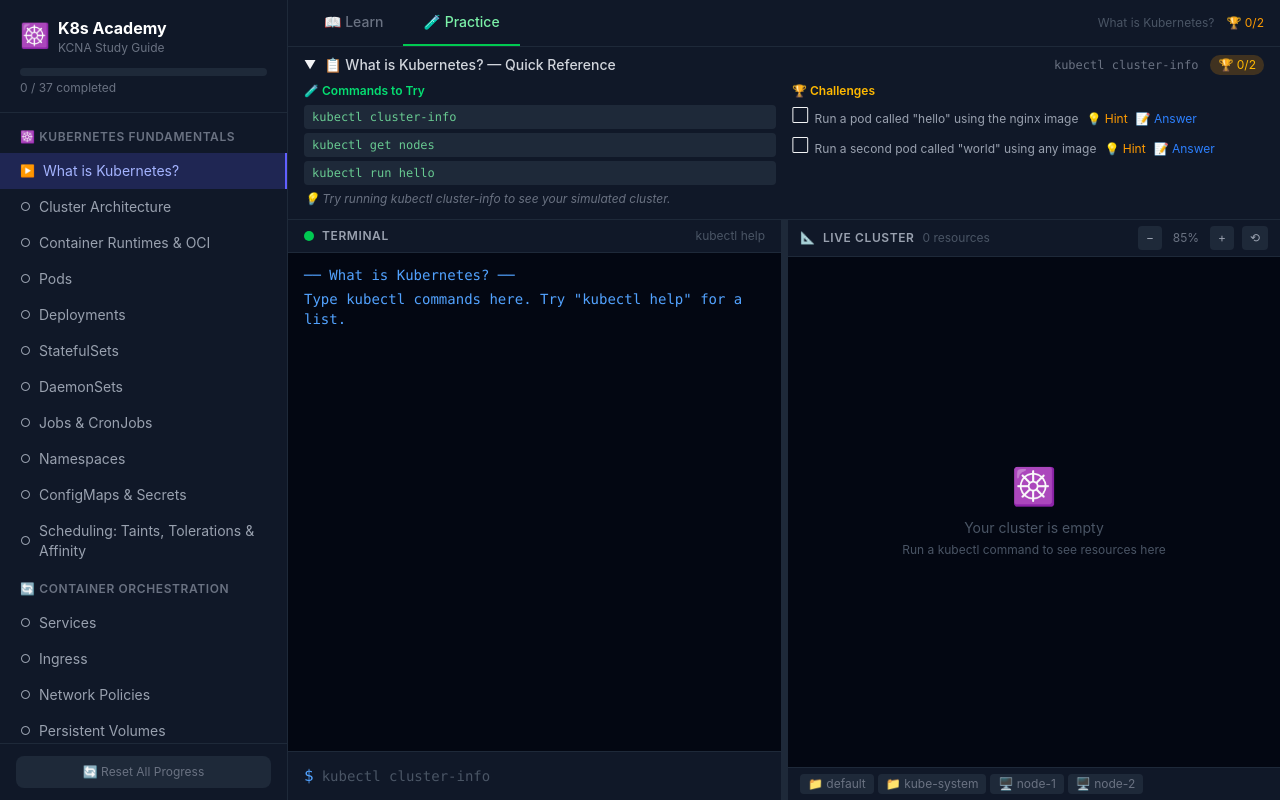
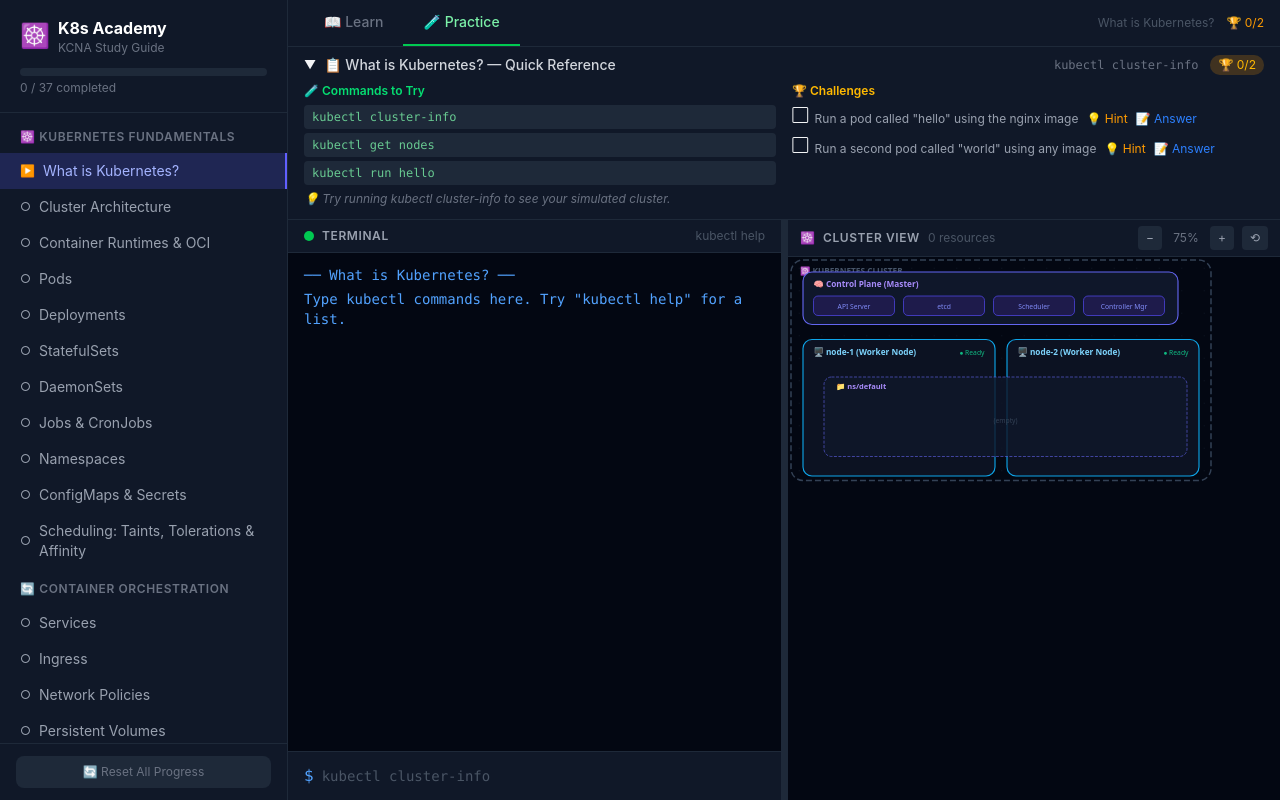
Before and after one commit to MallardxGreen/K8-Learning-Simulator, a React (Vite) app: page / in a window 1280 px wide. Both pictures are taken after a click on the button "🧪 Practice". Built offline with nearby package versions, Linux system fonts and the light colour scheme.

Commit message:
Redesign LiveDiagram with K8s architecture hierarchy: Cluster boundary, Control Plane, Worker Nodes, Namespaces, resource grid layout

```diff
--- a/src/components/LiveDiagram.tsx
+++ b/src/components/LiveDiagram.tsx
@@ -6,8 +6,6 @@
 }
 
 const RESOURCE_STYLE: Record<string, { emoji: string; bg: string; border: string; text: string }> = {
-  namespace:  { emoji: '📁', bg: '#1e1b4b', border: '#6366f1', text: '#a78bfa' },
-  node:       { emoji: '🖥️', bg: '#0c4a6e', border: '#0284c7', text: '#7dd3fc' },
   pod:        { emoji: '🐳', bg: '#1e3a5f', border: '#3b82f6', text: '#93c5fd' },
   deployment: { emoji: '🚀', bg: '#064e3b', border: '#10b981', text: '#6ee7b7' },
   replicaset: { emoji: '📋', bg: '#134e4a', border: '#14b8a6', text: '#5eead4' },
@@ -19,7 +17,7 @@
   configmap:  { emoji: '⚙️', bg: '#334155', border: '#64748b', text: '#cbd5e1' },
   secret:     { emoji: '🔒', bg: '#7f1d1d', border: '#ef4444', text: '#fca5a5' },
   ingress:    { emoji: '🔀', bg: '#4c1d95', border: '#7c3aed', text: '#c4b5fd' },
-  persistentvolume: { emoji: '💾', bg: '#1e3a5f', border: '#2563eb', text: '#93c5fd' },
+  persistentvolume:      { emoji: '💾', bg: '#1e3a5f', border: '#2563eb', text: '#93c5fd' },
   persistentvolumeclaim: { emoji: '📎', bg: '#1e3a5f', border: '#3b82f6', text: '#93c5fd' },
   serviceaccount: { emoji: '👤', bg: '#334155', border: '#94a3b8', text: '#e2e8f0' },
   role:       { emoji: '🛡️', bg: '#4c1d95', border: '#8b5cf6', text: '#c4b5fd' },
@@ -29,179 +27,160 @@
   networkpolicy: { emoji: '🔥', bg: '#7f1d1d', border: '#dc2626', text: '#fca5a5' },
 };
 
-const SYSTEM_NAMES = new Set(['default', 'kube-system', 'node-1', 'node-2']);
-const NODE_W = 150;
-const NODE_H = 60;
-const GAP_X = 30;
-const GAP_Y = 50;
-const TREE_GAP = 60; // gap between separate deployment trees
-const SECTION_GAP = 50; // gap between sections (trees vs standalone)
-const PAD = 40;
+const NODE_W = 140;
+const NODE_H = 50;
+const GAP = 16;
+const NS_PAD = 16;
+const COLS_PER_NS = 3;
+
+// Cluster-scoped resource types (not inside a namespace)
+const CLUSTER_SCOPED = new Set(['namespace', 'node', 'persistentvolume', 'clusterrole', 'clusterrolebinding']);
 
 export default function LiveDiagram({ cluster }: LiveDiagramProps) {
-  const [zoom, setZoom] = useState(0.85);
+  const [zoom, setZoom] = useState(0.75);
   const [pan, setPan] = useState({ x: 0, y: 0 });
   const isPanning = useRef(false);
   const lastMouse = useRef({ x: 0, y: 0 });
-  const containerRef = useRef<HTMLDivElement>(null);
 
-  const systemRes = cluster.resources.filter(r =>
-    SYSTEM_NAMES.has(r.name) && (r.type === 'namespace' || r.type === 'node')
-  );
-  const userRes = cluster.resources.filter(r => !systemRes.includes(r));
+  // Separate resources
+  const nodes = cluster.resources.filter(r => r.type === 'node');
+  const namespaces = cluster.resources.filter(r => r.type === 'namespace');
+  const clusterScoped = cluster.resources.filter(r => CLUSTER_SCOPED.has(r.type) && r.type !== 'node' && r.type !== 'namespace');
+  const namespacedRes = cluster.resources.filter(r => !CLUSTER_SCOPED.has(r.type));
 
-  // Build parent→children map
-  const childrenOf = useMemo(() => {
-    const map = new Map<string, K8sResource[]>();
-    for (const r of userRes) {
-      const parentId = (r.metadata.managedBy as string) || (r.metadata.targetRef as string);
-      if (parentId) {
-        if (!map.has(parentId)) map.set(parentId, []);
-        map.get(parentId)!.push(r);
+  // Group namespaced resources by namespace
+  const byNamespace = useMemo(() => {
+    const map: Record<string, K8sResource[]> = {};
+    for (const ns of namespaces) {
+      map[ns.name] = [];
     }
+    for (const r of namespacedRes) {
+      const ns = r.namespace || 'default';
+      if (!map[ns]) map[ns] = [];
+      map[ns].push(r);
     }
     return map;
-  }, [userRes]);
+  }, [namespaces, namespacedRes]);
 
-  // Find root resources (no parent)
-  const managedIds = useMemo(() => {
-    const set = new Set<string>();
-    for (const r of userRes) {
-      const parentId = (r.metadata.managedBy as string) || (r.metadata.targetRef as string);
-      if (parentId) set.add(r.id);
-    }
-    return set;
-  }, [userRes]);
+  // Only show namespaces that have user resources (or are non-system)
+  const visibleNamespaces = useMemo(() => {
+    return Object.entries(byNamespace)
+      .filter(([name, res]) => res.length > 0 || (name !== 'kube-system'))
+      .sort(([a], [b]) => {
+        if (a === 'default') return -1;
+        if (b === 'default') return 1;
+        return a.localeCompare(b);
+      });
+  }, [byNamespace]);
 
-  const roots = useMemo(() => userRes.filter(r => !managedIds.has(r.id)), [userRes, managedIds]);
+  const userResourceCount = namespacedRes.length + clusterScoped.length;
 
-  // Separate into trees (resources with children) and standalone
-  const treeRoots = roots.filter(r => childrenOf.has(r.id));
-  const standalone = roots.filter(r => !childrenOf.has(r.id));
+  // Layout computation
+  const layout = useMemo(() => {
+    const CONTROL_PLANE_H = 70;
+    const CONTROL_PLANE_W = 500;
+    const CLUSTER_PAD = 20;
+    const NODE_BOX_PAD = 16;
 
-  // Layout: position each tree, then standalone resources
-  const positions = useMemo(() => {
-    const pos = new Map<string, { x: number; y: number }>();
+    let totalW = 0;
+    let totalH = 0;
 
-    // Layout a tree rooted at `res` starting at (startX, startY)
-    // Returns the width consumed
-    function layoutTree(res: K8sResource, startX: number, startY: number): number {
-      const children = childrenOf.get(res.id) || [];
-      if (children.length === 0) {
-        pos.set(res.id, { x: startX, y: startY });
-        return NODE_W;
+    // Control plane at top
+    const cpX = CLUSTER_PAD;
+    const cpY = CLUSTER_PAD;
+    totalW = Math.max(totalW, cpX + CONTROL_PLANE_W + CLUSTER_PAD);
+    totalH = cpY + CONTROL_PLANE_H + 20;
+
+    // Worker nodes side by side below control plane
+    const nodesStartY = totalH;
+    const nodeLayouts: { name: string; x: number; y: number; w: number; h: number; taints: string[]; status: string }[] = [];
+
+    // Calculate namespace boxes for each node (we distribute namespaces across nodes)
+    // For simplicity: all namespaces go inside a "worker nodes" area
+    // Each namespace is a box containing its resources in a grid
+
+    const nsLayouts: { name: string; x: number; y: number; w: number; h: number; resources: K8sResource[] }[] = [];
+
+    let nsX = CLUSTER_PAD + NODE_BOX_PAD + 12;
+    let nsY = nodesStartY + 50; // leave room for node header
+    let maxNsRowH = 0;
+    const maxRowW = 800;
+
+    for (const [nsName, nsRes] of visibleNamespaces) {
+      const rows = Math.ceil(nsRes.length / COLS_PER_NS) || 1;
+      const nsW = COLS_PER_NS * (NODE_W + GAP) + NS_PAD * 2 - GAP;
+      const nsH = NS_PAD * 2 + 24 + rows * (NODE_H + GAP) - GAP;
+
+      if (nsX + nsW > maxRowW) {
+        nsX = CLUSTER_PAD + NODE_BOX_PAD + 12;
+        nsY += maxNsRowH + GAP;
+        maxNsRowH = 0;
       }
 
-      // Layout children first to know total width
-      let childX = startX;
-      const childWidths: number[] = [];
-      for (const child of children) {
-        const w = layoutTree(child, childX, startY + NODE_H + GAP_Y);
-        childWidths.push(w);
-        childX += w + GAP_X;
-      }
-      const totalChildWidth = childX - GAP_X - startX;
-
-      // Center parent above children
-      const parentX = startX + Math.max(0, (totalChildWidth - NODE_W) / 2);
-      pos.set(res.id, { x: parentX, y: startY });
-
-      return Math.max(NODE_W, totalChildWidth);
+      nsLayouts.push({ name: nsName, x: nsX, y: nsY, w: nsW, h: nsH, resources: nsRes });
+      maxNsRowH = Math.max(maxNsRowH, nsH);
+      nsX += nsW + GAP;
+      totalW = Math.max(totalW, nsX + CLUSTER_PAD);
     }
 
-    let cursorX = PAD;
-    const treeStartY = PAD;
+    const nsEndY = nsY + maxNsRowH + NODE_BOX_PAD;
 
-    // Layout each tree root
-    for (let i = 0; i < treeRoots.length; i++) {
-      const w = layoutTree(treeRoots[i], cursorX, treeStartY);
-      cursorX += w + TREE_GAP;
+    // Worker node boxes encompass the namespace area
+    const nodeAreaW = Math.max(totalW - CLUSTER_PAD * 2, CONTROL_PLANE_W);
+    for (let i = 0; i < nodes.length; i++) {
+      const n = nodes[i];
+      const nW = (nodeAreaW - GAP * (nodes.length - 1)) / nodes.length;
+      const nX = CLUSTER_PAD + i * (nW + GAP);
+      const nH = nsEndY - nodesStartY + 10;
+      const taints = Array.isArray(n.metadata.taints) ? (n.metadata.taints as string[]) : [];
+      nodeLayouts.push({
+        name: n.name,
+        x: nX,
+        y: nodesStartY,
+        w: nW,
+        h: nH,
+        taints,
+        status: (n.metadata.status as string) || 'Ready',
+      });
     }
 
-    // Find max Y used by trees
-    let maxTreeY = treeStartY;
-    for (const [, p] of pos) {
-      maxTreeY = Math.max(maxTreeY, p.y + NODE_H);
+    totalW = Math.max(totalW, CLUSTER_PAD * 2 + nodeAreaW);
+    totalH = nsEndY + 20;
+
+    // Cluster-scoped resources below nodes
+    let csY = totalH;
+    const csLayouts: { resource: K8sResource; x: number; y: number }[] = [];
+    if (clusterScoped.length > 0) {
+      let csX = CLUSTER_PAD;
+      for (const r of clusterScoped) {
+        if (csX + NODE_W > totalW - CLUSTER_PAD) {
+          csX = CLUSTER_PAD;
+          csY += NODE_H + GAP;
+        }
+        csLayouts.push({ resource: r, x: csX, y: csY });
+        csX += NODE_W + GAP;
+      }
+      totalH = csY + NODE_H + CLUSTER_PAD;
     }
 
-    // Layout standalone resources in a row below trees (or at top if no trees)
-    const standaloneY = treeRoots.length > 0 ? maxTreeY + SECTION_GAP : PAD;
-
-    // Group standalone by type for visual clarity
-    const standaloneByType: Record<string, K8sResource[]> = {};
-    for (const r of standalone) {
-      if (!standaloneByType[r.type]) standaloneByType[r.type] = [];
-      standaloneByType[r.type].push(r);
-    }
-
-    const typeOrder = ['namespace', 'ingress', 'service', 'configmap', 'secret', 'pod'];
-    const orderedTypes = typeOrder.filter(t => standaloneByType[t]);
-    // Add any types not in the order
-    for (const t of Object.keys(standaloneByType)) {
-      if (!orderedTypes.includes(t)) orderedTypes.push(t);
-    }
-
-    let sX = PAD;
-    let sY = standaloneY;
-    const maxPerRow = 5;
-
-    for (const type of orderedTypes) {
-      const items = standaloneByType[type];
-      for (let i = 0; i < items.length; i++) {
-        if (i > 0 && i % maxPerRow === 0) {
-          sX = PAD;
-          sY += NODE_H + GAP_Y;
-        }
-        pos.set(items[i].id, { x: sX, y: sY });
-        sX += NODE_W + GAP_X;
-      }
-      // New row for next type
-      sX = PAD;
-      sY += NODE_H + GAP_Y;
-    }
-
-    return pos;
-  }, [userRes, childrenOf, treeRoots, standalone]);
-
-  // Compute SVG bounds
-  let svgW = 400;
-  let svgH = 200;
-  for (const [, p] of positions) {
-    svgW = Math.max(svgW, p.x + NODE_W + PAD);
-    svgH = Math.max(svgH, p.y + NODE_H + PAD);
-  }
-
-  // Build arrows
-  const arrows = useMemo(() => {
-    const result: { fromX: number; fromY: number; toX: number; toY: number; color: string }[] = [];
-    for (const r of userRes) {
-      const parentId = (r.metadata.managedBy as string) || (r.metadata.targetRef as string);
-      if (!parentId) continue;
-      const childPos = positions.get(r.id);
-      const parentPos = positions.get(parentId);
-      if (!childPos || !parentPos) continue;
-      const parentRes = userRes.find(p => p.id === parentId);
-      const style = RESOURCE_STYLE[parentRes?.type || 'pod'];
-      result.push({
-        fromX: parentPos.x + NODE_W / 2,
-        fromY: parentPos.y + NODE_H,
-        toX: childPos.x + NODE_W / 2,
-        toY: childPos.y,
-        color: style?.border || '#475569',
-      });
-    }
-    return result;
-  }, [userRes, positions]);
+    return {
+      totalW: Math.max(totalW, 560),
+      totalH: Math.max(totalH, 300),
+      cpX, cpY, CONTROL_PLANE_W, CONTROL_PLANE_H,
+      nodeLayouts,
+      nsLayouts,
+      csLayouts,
+    };
+  }, [nodes, visibleNamespaces, clusterScoped]);
 
   // Zoom/pan handlers
   const zoomIn = useCallback(() => setZoom(z => Math.min(3, z + 0.15)), []);
-  const zoomOut = useCallback(() => setZoom(z => Math.max(0.2, z - 0.15)), []);
-  const resetView = useCallback(() => { setZoom(0.85); setPan({ x: 0, y: 0 }); }, []);
+  const zoomOut = useCallback(() => setZoom(z => Math.max(0.15, z - 0.15)), []);
+  const resetView = useCallback(() => { setZoom(0.75); setPan({ x: 0, y: 0 }); }, []);
 
   const handleWheel = useCallback((e: React.WheelEvent) => {
     e.preventDefault();
-    const delta = e.deltaY > 0 ? -0.08 : 0.08;
-    setZoom(z => Math.min(3, Math.max(0.2, z + delta)));
+    setZoom(z => Math.min(3, Math.max(0.15, z + (e.deltaY > 0 ? -0.08 : 0.08))));
   }, []);
 
   const handleMouseDown = useCallback((e: React.MouseEvent) => {
@@ -213,110 +192,135 @@
   useEffect(() => {
     const onMove = (e: MouseEvent) => {
       if (!isPanning.current) return;
-      const dx = e.clientX - lastMouse.current.x;
-      const dy = e.clientY - lastMouse.current.y;
+      setPan(p => ({ x: p.x + e.clientX - lastMouse.current.x, y: p.y + e.clientY - lastMouse.current.y }));
       lastMouse.current = { x: e.clientX, y: e.clientY };
-      setPan(p => ({ x: p.x + dx, y: p.y + dy }));
     };
     const onUp = () => { isPanning.current = false; };
     window.addEventListener('mousemove', onMove);
     window.addEventListener('mouseup', onUp);
-    return () => {
-      window.removeEventListener('mousemove', onMove);
-      window.removeEventListener('mouseup', onUp);
-    };
+    return () => { window.removeEventListener('mousemove', onMove); window.removeEventListener('mouseup', onUp); };
   }, []);
+
+  // Helper to render a resource card
+  function renderResource(r: K8sResource, x: number, y: number) {
+    const style = RESOURCE_STYLE[r.type] || RESOURCE_STYLE.pod;
+    const displayName = r.name.length > 14 ? r.name.slice(0, 13) + '…' : r.name;
+    const status = r.metadata.status as string | undefined;
+    return (
+      <g key={r.id}>
+        <rect x={x} y={y} width={NODE_W} height={NODE_H} rx={8} fill={style.bg} stroke={style.border} strokeWidth={1.5} />
+        <text x={x + 12} y={y + 20} fontSize={14}>{style.emoji}</text>
+        <text x={x + 32} y={y + 20} fill={style.text} fontSize={10} fontWeight={600} fontFamily="system-ui">{displayName}</text>
+        <text x={x + 12} y={y + 38} fill="#64748b" fontSize={8} fontFamily="system-ui">{r.type}</text>
+        {status && (
+          <text x={x + NODE_W - 10} y={y + 38} fill={status === 'Running' ? '#10b981' : status.includes('Disabled') ? '#ef4444' : '#f59e0b'} fontSize={8} textAnchor="end" fontFamily="system-ui">● {status}</text>
+        )}
+      </g>
+    );
+  }
 
   return (
     <div className="h-full flex flex-col bg-gray-950 border-l border-gray-800 overflow-hidden">
+      {/* Header */}
       <div className="flex items-center justify-between px-3 py-1.5 bg-gray-900 border-b border-gray-800 flex-shrink-0">
         <div className="flex items-center gap-2">
-          <span className="text-xs">📐</span>
-          <span className="text-xs font-semibold text-gray-400 uppercase tracking-wider">Live Cluster</span>
-          <span className="text-xs text-gray-600">{userRes.length} resource{userRes.length !== 1 ? 's' : ''}</span>
+          <span className="text-xs">☸️</span>
+          <span className="text-xs font-semibold text-gray-400 uppercase tracking-wider">Cluster View</span>
+          <span className="text-xs text-gray-600">{userResourceCount} resource{userResourceCount !== 1 ? 's' : ''}</span>
         </div>
         <div className="flex items-center gap-1">
-          <button onClick={zoomOut} className="w-6 h-6 flex items-center justify-center text-xs text-gray-400 bg-gray-800 rounded hover:bg-gray-700 transition-colors" title="Zoom out">−</button>
+          <button onClick={zoomOut} className="w-6 h-6 flex items-center justify-center text-xs text-gray-400 bg-gray-800 rounded hover:bg-gray-700">−</button>
           <span className="text-xs text-gray-500 w-10 text-center">{Math.round(zoom * 100)}%</span>
-          <button onClick={zoomIn} className="w-6 h-6 flex items-center justify-center text-xs text-gray-400 bg-gray-800 rounded hover:bg-gray-700 transition-colors" title="Zoom in">+</button>
-          <button onClick={resetView} className="ml-1 px-2 h-6 flex items-center justify-center text-xs text-gray-400 bg-gray-800 rounded hover:bg-gray-700 transition-colors" title="Reset view">⟲</button>
+          <button onClick={zoomIn} className="w-6 h-6 flex items-center justify-center text-xs text-gray-400 bg-gray-800 rounded hover:bg-gray-700">+</button>
+          <button onClick={resetView} className="ml-1 px-2 h-6 flex items-center justify-center text-xs text-gray-400 bg-gray-800 rounded hover:bg-gray-700">⟲</button>
         </div>
       </div>
 
+      {/* SVG Canvas */}
       <div
-        ref={containerRef}
         className="flex-1 overflow-hidden cursor-grab active:cursor-grabbing"
         onWheel={handleWheel}
         onMouseDown={handleMouseDown}
       >
-        {userRes.length === 0 ? (
-          <div className="h-full flex flex-col items-center justify-center text-gray-600">
-            <span className="text-4xl mb-3">☸️</span>
-            <p className="text-sm">Your cluster is empty</p>
-            <p className="text-xs mt-1">Run a kubectl command to see resources here</p>
-          </div>
-        ) : (
         <svg width="100%" height="100%" style={{ overflow: 'visible' }}>
           <defs>
-              <marker id="live-arrow" markerWidth="8" markerHeight="6" refX="7" refY="3" orient="auto">
-                <polygon points="0 0, 8 3, 0 6" fill="#475569" />
-              </marker>
+            <pattern id="grid" width="30" height="30" patternUnits="userSpaceOnUse">
+              <circle cx="15" cy="15" r="0.5" fill="#1e293b" />
+            </pattern>
           </defs>
           <g transform={`translate(${pan.x}, ${pan.y}) scale(${zoom})`}>
-              {/* Grid dots */}
-              {Array.from({ length: Math.ceil(svgW / 40) }).map((_, xi) =>
-                Array.from({ length: Math.ceil(svgH / 40) }).map((_, yi) => (
-                  <circle key={`d-${xi}-${yi}`} cx={xi * 40} cy={yi * 40} r={0.6} fill="#1e293b" />
-                ))
-              )}
+            {/* Background grid */}
+            <rect width={layout.totalW} height={layout.totalH} fill="url(#grid)" />
 
-              {/* Arrows */}
-              {arrows.map((a, i) => {
-                const midY = (a.fromY + a.toY) / 2;
-                const path = Math.abs(a.fromX - a.toX) < 2
-                  ? `M ${a.fromX} ${a.fromY} L ${a.toX} ${a.toY}`
-                  : `M ${a.fromX} ${a.fromY} L ${a.fromX} ${midY} L ${a.toX} ${midY} L ${a.toX} ${a.toY}`;
+            {/* ═══ CLUSTER BOUNDARY ═══ */}
+            <rect x={4} y={4} width={layout.totalW - 8} height={layout.totalH - 8} rx={16} fill="none" stroke="#334155" strokeWidth={2} strokeDasharray="8 4" />
+            <text x={16} y={22} fill="#475569" fontSize={11} fontWeight={700} fontFamily="system-ui">☸️ KUBERNETES CLUSTER</text>
+
+            {/* ═══ CONTROL PLANE ═══ */}
+            <rect x={layout.cpX} y={layout.cpY} width={layout.CONTROL_PLANE_W} height={layout.CONTROL_PLANE_H} rx={12} fill="#0f172a" stroke="#6366f1" strokeWidth={1.5} />
+            <text x={layout.cpX + 14} y={layout.cpY + 20} fill="#a78bfa" fontSize={11} fontWeight={700} fontFamily="system-ui">🧠 Control Plane (Master)</text>
+            {/* Control plane components */}
+            {['API Server', 'etcd', 'Scheduler', 'Controller Mgr'].map((comp, i) => {
+              const cx = layout.cpX + 14 + i * 120;
+              const cy = layout.cpY + 32;
               return (
-                  <path key={`a-${i}`} d={path} fill="none" stroke={a.color} strokeWidth={1.5} strokeOpacity={0.5} markerEnd="url(#live-arrow)" />
+                <g key={comp}>
+                  <rect x={cx} y={cy} width={108} height={26} rx={6} fill="#1e1b4b" stroke="#4f46e5" strokeWidth={1} />
+                  <text x={cx + 54} y={cy + 17} fill="#818cf8" fontSize={9} fontFamily="system-ui" textAnchor="middle">{comp}</text>
+                </g>
               );
             })}
 
-              {/* Resource nodes */}
-              {userRes.map(r => {
-                const pos = positions.get(r.id);
-                if (!pos) return null;
-                const style = RESOURCE_STYLE[r.type] || RESOURCE_STYLE.pod;
-                const status = r.metadata.status as string | undefined;
-                const displayName = r.name.length > 16 ? r.name.slice(0, 15) + '…' : r.name;
-                return (
-                  <g key={r.id}>
-                    <rect x={pos.x} y={pos.y} width={NODE_W} height={NODE_H} rx={10} fill={style.bg} stroke={style.border} strokeWidth={1.5} />
-                    <text x={pos.x + 14} y={pos.y + 24} fontSize={16}>{style.emoji}</text>
-                    <text x={pos.x + 36} y={pos.y + 24} fill={style.text} fontSize={11} fontWeight={600} fontFamily="system-ui, sans-serif">
-                      {displayName}
+            {/* ═══ WORKER NODES ═══ */}
+            {layout.nodeLayouts.map(n => (
+              <g key={n.name}>
+                <rect x={n.x} y={n.y} width={n.w} height={n.h} rx={12} fill="#0c1222" stroke={n.status.includes('Disabled') ? '#ef4444' : '#0ea5e9'} strokeWidth={1.5} />
+                <text x={n.x + 14} y={n.y + 20} fill={n.status.includes('Disabled') ? '#fca5a5' : '#7dd3fc'} fontSize={11} fontWeight={700} fontFamily="system-ui">
+                  🖥️ {n.name} (Worker Node)
                 </text>
-                    <text x={pos.x + 14} y={pos.y + 44} fill="#64748b" fontSize={9} fontFamily="system-ui, sans-serif">{r.type}</text>
-                    {status && (
-                      <text x={pos.x + NODE_W - 12} y={pos.y + 44} fill={status === 'Running' ? '#10b981' : '#f59e0b'} fontSize={9} textAnchor="end" fontFamily="system-ui, sans-serif">
-                        ● {status}
+                <text x={n.x + n.w - 14} y={n.y + 20} fill={n.status === 'Ready' ? '#10b981' : '#ef4444'} fontSize={9} textAnchor="end" fontFamily="system-ui">
+                  ● {n.status}
+                </text>
+                {n.taints.length > 0 && (
+                  <text x={n.x + 14} y={n.y + 34} fill="#f59e0b" fontSize={8} fontFamily="system-ui">
+                    ⚠️ Taints: {n.taints.join(', ')}
                   </text>
                 )}
               </g>
-                );
+            ))}
+
+            {/* ═══ NAMESPACE BOXES ═══ */}
+            {layout.nsLayouts.map(ns => (
+              <g key={ns.name}>
+                <rect x={ns.x} y={ns.y} width={ns.w} height={ns.h} rx={10} fill="#0f172a" stroke="#6366f1" strokeWidth={1} strokeDasharray="4 2" opacity={0.8} />
+                <text x={ns.x + NS_PAD} y={ns.y + 16} fill="#a78bfa" fontSize={10} fontWeight={600} fontFamily="system-ui">
+                  📁 ns/{ns.name}
+                </text>
+                {/* Resources inside namespace */}
+                {ns.resources.map((r, i) => {
+                  const col = i % COLS_PER_NS;
+                  const row = Math.floor(i / COLS_PER_NS);
+                  const rx = ns.x + NS_PAD + col * (NODE_W + GAP);
+                  const ry = ns.y + 24 + NS_PAD + row * (NODE_H + GAP);
+                  return renderResource(r, rx, ry);
                 })}
+                {ns.resources.length === 0 && (
+                  <text x={ns.x + ns.w / 2} y={ns.y + ns.h / 2 + 8} fill="#334155" fontSize={9} textAnchor="middle" fontFamily="system-ui">(empty)</text>
+                )}
+              </g>
+            ))}
+
+            {/* ═══ CLUSTER-SCOPED RESOURCES ═══ */}
+            {layout.csLayouts.length > 0 && (
+              <>
+                <text x={layout.csLayouts[0].x} y={layout.csLayouts[0].y - 8} fill="#475569" fontSize={10} fontWeight={600} fontFamily="system-ui">
+                  🌍 Cluster-Scoped Resources
+                </text>
+                {layout.csLayouts.map(({ resource, x, y }) => renderResource(resource, x, y))}
+              </>
+            )}
           </g>
         </svg>
-        )}
-      </div>
-
-      <div className="px-3 py-1.5 bg-gray-900 border-t border-gray-800 flex-shrink-0">
-        <div className="flex flex-wrap gap-1">
-          {systemRes.map(r => (
-            <span key={r.id} className="text-xs bg-gray-800 text-gray-500 px-2 py-0.5 rounded">
-              {RESOURCE_STYLE[r.type]?.emoji} {r.name}
-            </span>
-          ))}
-        </div>
       </div>
     </div>
   );
```
Lines whose indentation alone changed are shown as unchanged.
